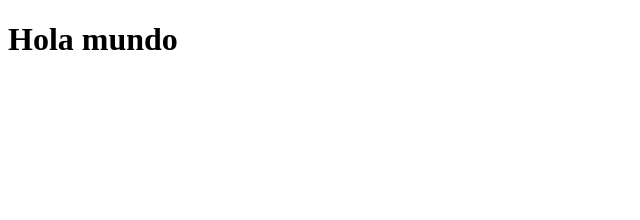
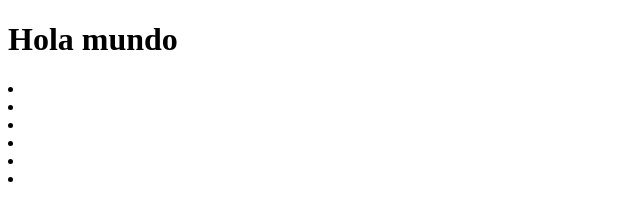
Before and after one commit to santiescobar/POEC-GIT, a plain HTML site: page index.html in a window 1280 px wide. Shown: the full height of the page, 0-640 px from the left. Drawn offline with Linux system fonts and the light colour scheme.

Commit message:
creando listas

```diff
--- a/index.html
+++ b/index.html
@@ -8,5 +8,11 @@
 </head>
 <body>
     <h1>Hola mundo</h1>
+    <li></li>
+    <li></li>
+    <li></li>
+    <li></li>
+    <li></li>
+    <li></li>
 </body>
 </html>
```
